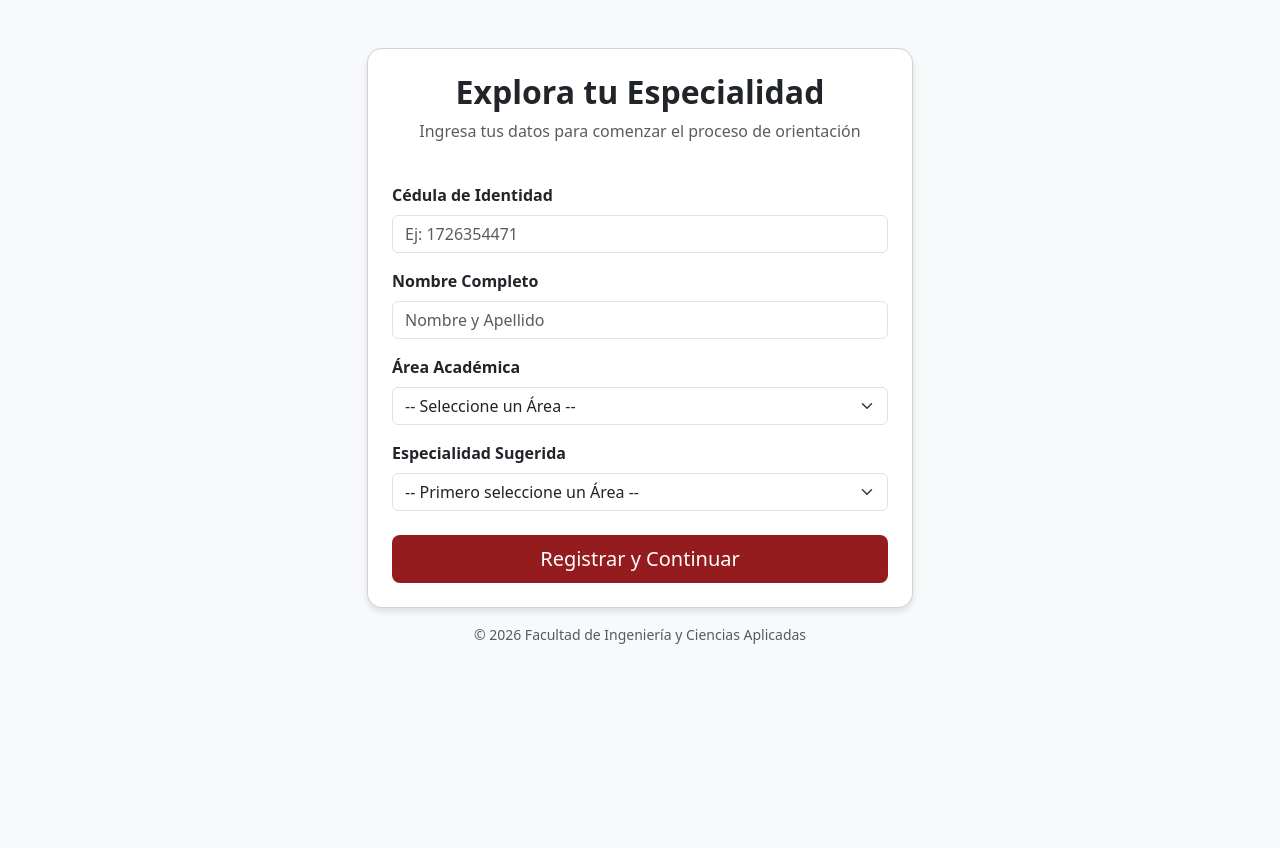
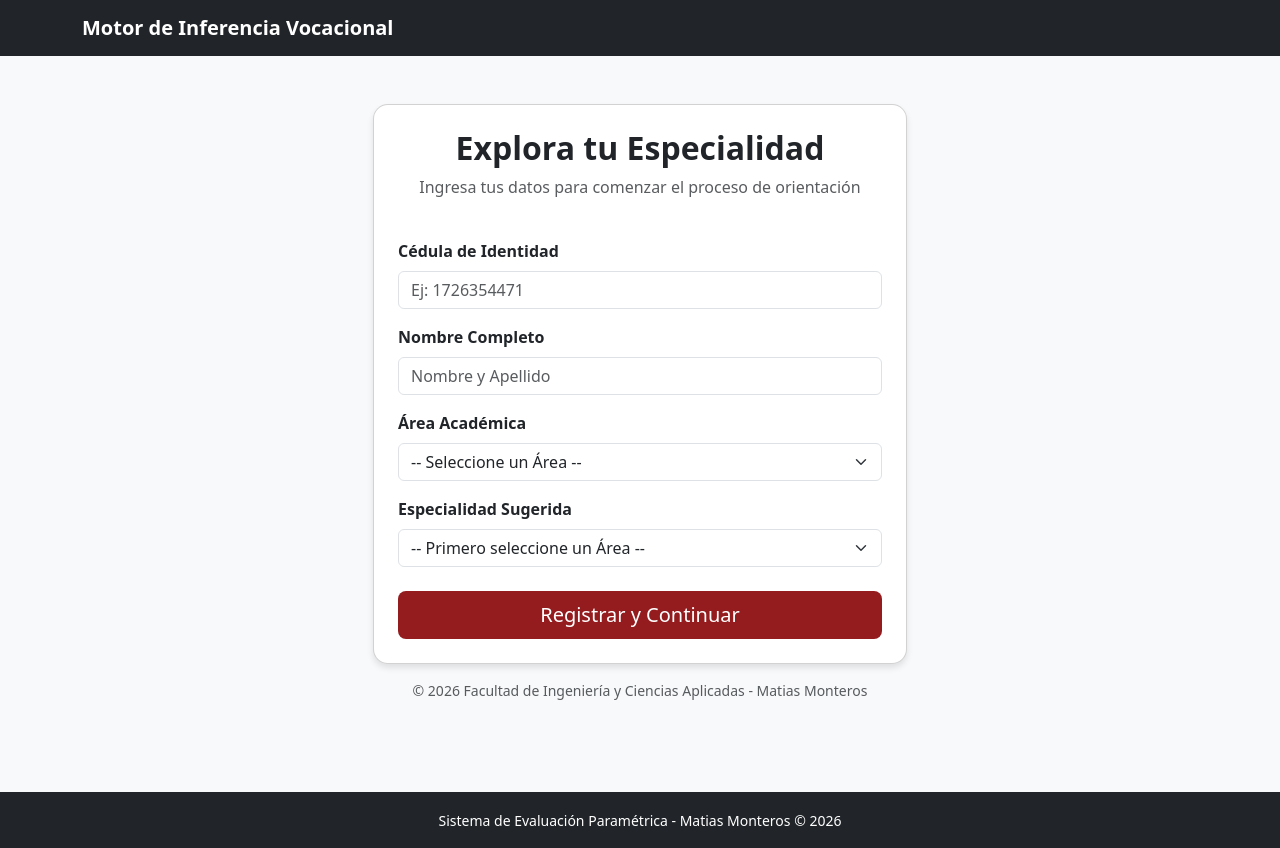
Before and after one commit to MiniMatias/ProyectoWeb, a Django app: page / in a window 1280 px wide. Before the commit the page ends 644 px from the top, so only its background shows below. Run offline with Django 5.2, Linux system fonts and the light colour scheme; data that the repository does not hold is empty.

Commit message:
style: Estandarización visual con Bootstrap en vistas de registro y test

```diff
--- /dev/null
+++ b/orientacion/templates/orientacion/base.html
@@ -0,0 +1,36 @@
+<!DOCTYPE html>
+<html lang="es">
+<head>
+    <meta charset="UTF-8">
+    <meta name="viewport" content="width=device-width, initial-scale=1.0">
+    <title>Plataforma de Orientación</title>
+
+    <link href="https://cdn.jsdelivr.net/npm/bootstrap@5.3.2/dist/css/bootstrap.min.css" rel="stylesheet">
+
+    <style>
+        body { background-color: #f8f9fa; }
+        .main-container { min-height: 80vh; }
+    </style>
+</head>
+<body>
+
+    <nav class="navbar navbar-expand-lg navbar-dark bg-dark mb-5">
+        <div class="container">
+            <a class="navbar-brand fw-bold" href="#">Motor de Inferencia Vocacional</a>
+        </div>
+    </nav>
+
+    <main class="container main-container">
+        {% block content %}
+        {% endblock %}
+    </main>
+
+    <footer class="bg-dark text-white text-center py-3 mt-5">
+        <div class="container">
+            <small>Sistema de Evaluación Paramétrica - Matias Monteros &copy; 2026</small>
+        </div>
+    </footer>
+
+    <script src="https://cdn.jsdelivr.net/npm/bootstrap@5.3.2/dist/js/bootstrap.bundle.min.js"></script>
+</body>
+</html>
--- a/orientacion/templates/orientacion/exito_temporal.html
+++ b/orientacion/templates/orientacion/exito_temporal.html
@@ -1,3 +1,6 @@
+{% extends 'orientacion/base.html' %}
+
+{% block content %}
 <div class="container mt-5">
     <h2>Resultados del Test Vocacional</h2>
     <p class="lead">Estudiante: <strong>{{ estudiante.nombre_completo }}</strong></p>
@@ -24,3 +27,4 @@
 
     <a href="{% url 'registro' %}" class="btn btn-outline-secondary mt-4">Volver al inicio</a>
 </div>
+{% endblock %}
--- a/orientacion/templates/orientacion/registro.html
+++ b/orientacion/templates/orientacion/registro.html
@@ -1,18 +1,11 @@
-<!DOCTYPE html>
-<html lang="es">
-<head>
-    <meta charset="UTF-8">
-    <meta name="viewport" content="width=device-width, initial-scale=1.0">
-    <title>Orientación Vocacional - UDLA</title>
-    <link href="https://cdn.jsdelivr.net/npm/bootstrap@5.3.0/dist/css/bootstrap.min.css" rel="stylesheet">
-    <style>
-        body { background-color: #f8f9fa; }
-        .card { border-radius: 15px; box-shadow: 0 4px 6px rgba(0,0,0,0.1); }
-        .btn-udla { background-color: #941c1f; color: white; }
-        .btn-udla:hover { background-color: #7a1619; color: white; }
-    </style>
-</head>
-<body>
+{% extends 'orientacion/base.html' %}
+
+{% block content %}
+<style>
+    .card { border-radius: 15px; box-shadow: 0 4px 6px rgba(0,0,0,0.1); }
+    .btn-udla { background-color: #941c1f; color: white; }
+    .btn-udla:hover { background-color: #7a1619; color: white; }
+</style>
 
 <div class="container mt-5">
     <div class="row justify-content-center">
@@ -70,7 +63,7 @@
                     </div>
                 </form>
             </div>
-            <p class="text-center mt-3 text-muted small">&copy; 2026 Facultad de Ingeniería y Ciencias Aplicadas</p>
+            <p class="text-center mt-3 text-muted small">&copy; 2026 Facultad de Ingeniería y Ciencias Aplicadas - Matias Monteros</p>
         </div>
     </div>
 </div>
@@ -101,5 +94,4 @@
         });
     });
 </script>
-</body>
-</html>
+{% endblock %}
```
Also changed, not shown: orientacion/templates/orientacion/test.html (+3 -12 lines).
